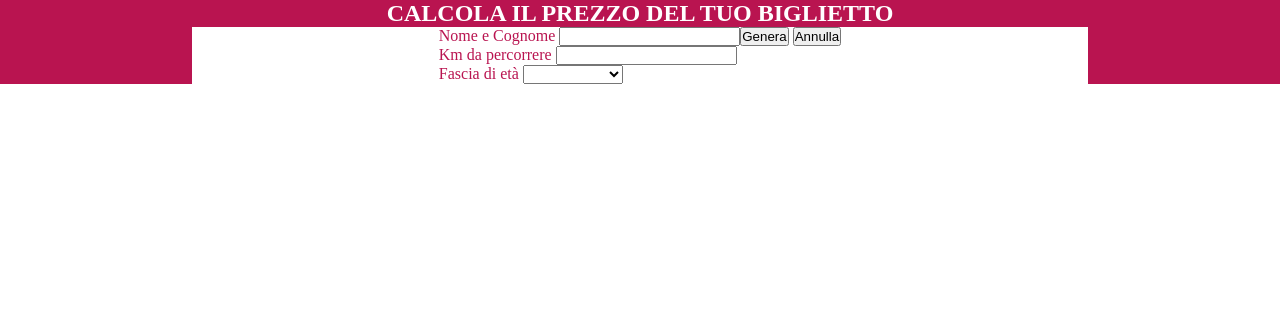
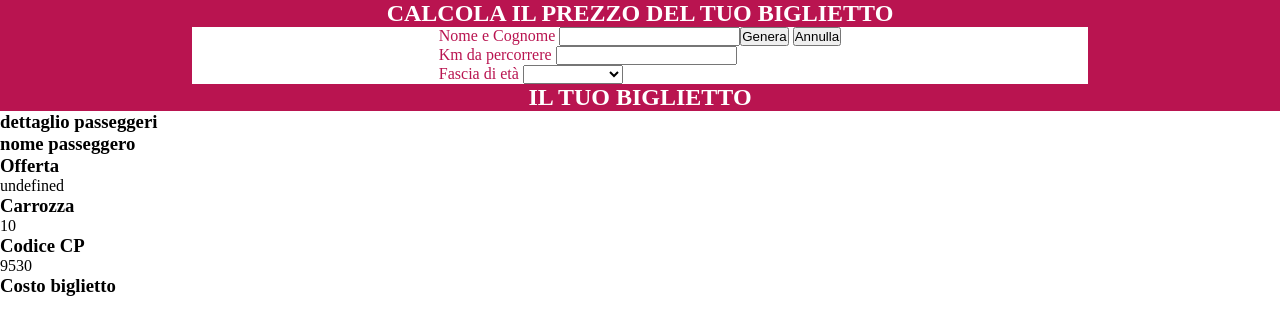
Before and after one commit to Alastor2189/js-biglietto-treno-form, a plain HTML site: page index.html in a window 1280 px wide. Both pictures are taken after a click on the button "Genera". Drawn offline with Linux system fonts and the light colour scheme.

Commit message:
aggiunta funzioni js

```diff
--- a/css/style.css
+++ b/css/style.css
@@ -25,3 +25,8 @@ main {
     background-color: white;
     color: #b91450;
 }
+
+.detail-passenger {
+    background-color: white;
+    color: black;
+}
--- a/index.html
+++ b/index.html
@@ -22,7 +22,7 @@
                 </div>
                 <div class="km">
                     <label for="km-ticket">Km da percorrere</label>
-                    <input type="text" name="km-ticket" id="name-ticket">
+                    <input type="text" name="km-ticket" id="km-ticket">
                 </div>
                 <div class="age">
                     <label for="age-client">Fascia di età</label>
@@ -40,6 +40,36 @@
                 <button class="" id="cancel">Annulla</button>
             </div>
         </div>
+        <div class="title">
+            <h2>il tuo biglietto</h2>
+        </div>
+        <div class="detail-passenger">
+            <div class="ticket-detail">
+                <h3>dettaglio passeggeri</h3>
+                <p class="bottom"></p>
+            </div>
+            <div class="name-surname">
+                <h3>nome passeggero</h3>
+                <p class="bottom"></p>
+            </div>
+            <div class="offering">
+                <h3 class="top">Offerta</h3>
+                <p class="bottom"></p>
+            </div>
+            <div class="carriage">
+                <h3 class="top">Carrozza</h3>
+                <p class="bottom"></p>
+            </div>
+            <div class="id">
+                <h3 class="top">Codice CP</h3>
+                <p class="bottom"></p>
+            </div>
+            <div class="ticket-price">
+                <h3 class="top">Costo biglietto</h3>
+                <h3 class="bottom"></h3>
+            </div>
+
+        </div>
 
     </main>
 
--- a/js/script.js
+++ b/js/script.js
@@ -0,0 +1,86 @@
+const btnGenerates = document.getElementById("generates");
+console.log(btnGenerates);
+btnGenerates.addEventListener("click",
+    function() {
+        //Prelievo degli input dall'utente
+        const userName = document.getElementById("name-client").value;
+        console.log(userName);
+
+        const numKm = document.getElementById("km-ticket").value;
+        console.log(numKm);
+
+        const ageUser = document.getElementById("age-client").value;
+        console.log(ageUser);
+
+        const nameResponse = document.querySelector(".name-surname .bottom")
+        console.log(nameResponse);
+        nameResponse.innerHTML = `${userName}`;
+
+        let offerta;
+        switch (ageUser) {
+            case 'minorenne':
+                offerta = "Biglietto under";
+                break;
+            case 'over65':
+                offerta = "Biglietto over";
+                break;
+            case 'maggiorenne':
+                offerta = "Biglietto ordinario";
+                break;
+
+        }
+        console.log(offerta);
+
+        const offerResponse = document.querySelector(".offering .bottom")
+        console.log(offerResponse);
+        offerResponse.innerHTML = `${offerta}`;
+
+        let carriage = Math.floor(Math.random() * 10) + 1;
+        console.log(carriage);
+
+        const numCarriage = document.querySelector(".carriage .bottom")
+        numCarriage.innerHTML = `${carriage}`;
+
+        let codTicket = Math.floor(Math.random() * (9999 - 9000)) + 9000;
+        console.log(codTicket);
+
+        const idTicket = document.querySelector(".id .bottom")
+        idTicket.innerHTML = `${codTicket}`;
+
+
+
+
+    }
+)
+
+
+// const nameResponse = document.querySelector(".ticket-detail .bottom")
+// console.log(nameResponse);
+// nameResponse.innerHTML = `${userName}`
+// const numKm = parseInt(prompt('Quanti sono i km da percorrere?'));
+// console.log(numKm);
+// const clientAge = parseInt(prompt('Inserisci la tua età'));
+// console.log(clientAge);
+
+// il prezzo del biglietto è definito in base ai km (0.21 € al km)
+const priceKm = 0.21;
+const ticketPrice = priceKm * numKm;
+// va applicato uno sconto del 20% per i minorenni
+
+let totalPrice
+if (clientAge < 18) {
+    totalPrice = ticketPrice - (ticketPrice * 0.20);
+
+}
+// va applicato uno sconto del 40% per gli over 65.
+else if (clientAge > 65) {
+    totalPrice = ticketPrice - (ticketPrice * 0.40);
+} else {
+    ticketPrice = totalPrice
+}
+
+console.log(totalPrice);
+
+
+document.getElementById("total-price").innerHTML = ' € ' + (totalPrice.toFixed(2)).replace('.', ',');
+// L'output va stampato nella pagina HTML.
```
